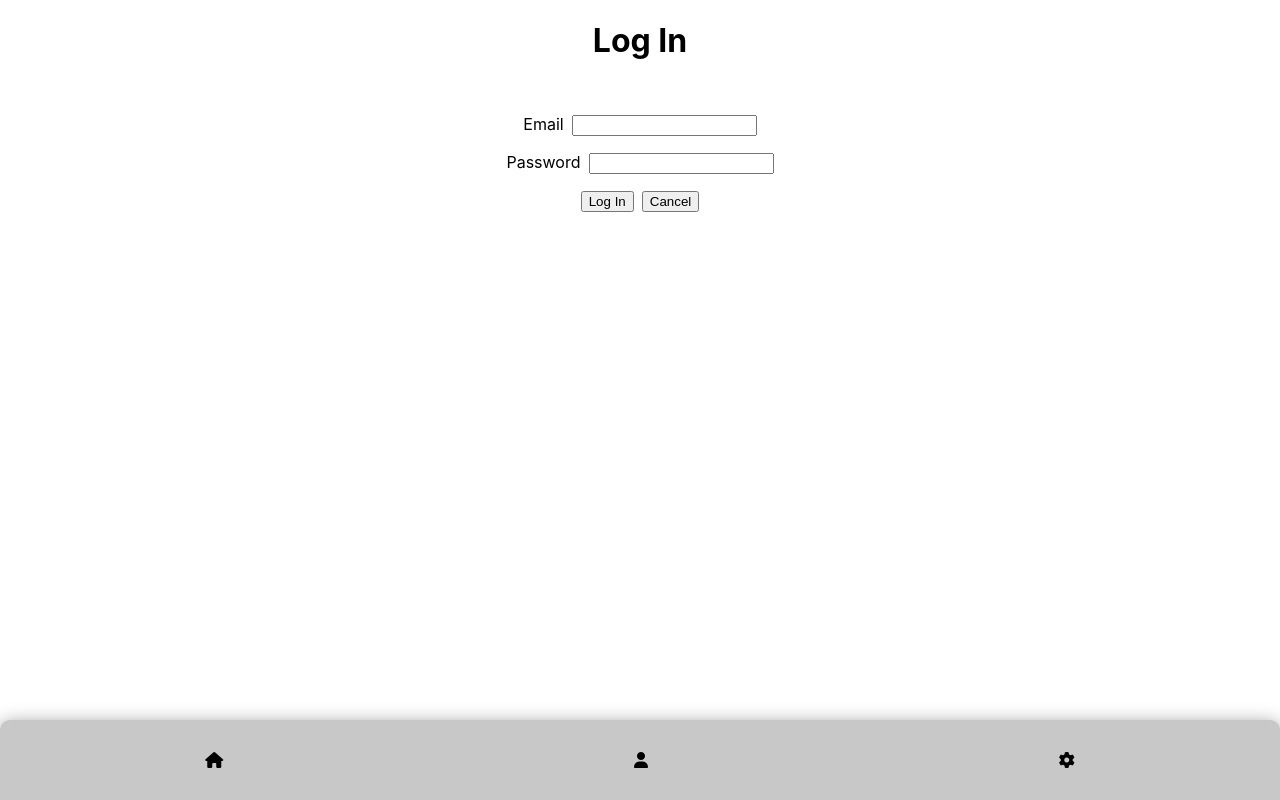
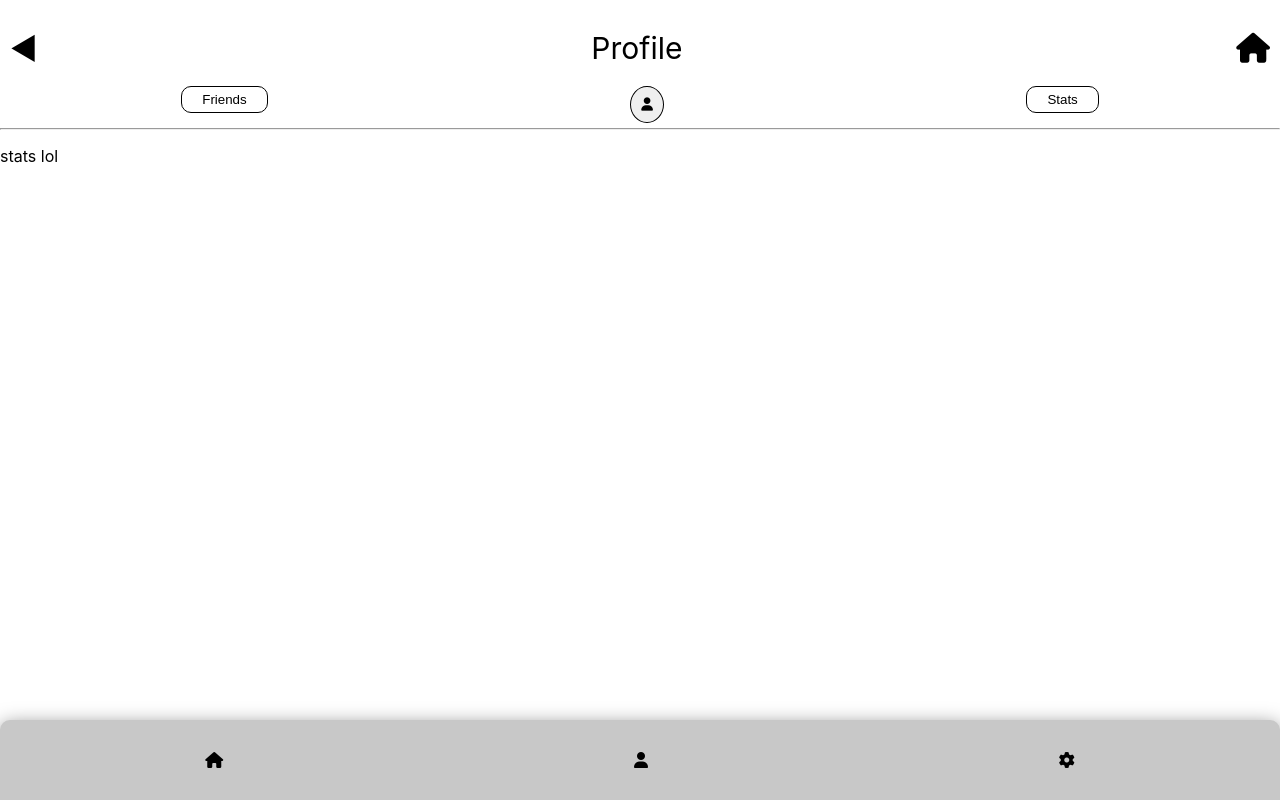
Before and after one commit to Cazier92/Money-Mania-Frontend, a React (Create React App) app: page /profile in a window 1280 px wide. Before the commit this address led to /login. Built offline with nearby package versions, Linux system fonts and the light colour scheme; no server answers.

Commit message:
add stats and friend cinditional rendering

```diff
--- a/src/App.jsx
+++ b/src/App.jsx
@@ -121,9 +121,9 @@ const App = () => {
         <Route
           path="/profile"
           element={
-            <ProtectedRoute>
+            // <ProtectedRoute>
               <Profile userProfile={userProfile}/>
-            </ProtectedRoute>
+            /* </ProtectedRoute> */
           }
         />
         <Route
--- a/src/pages/Profile/Profile.jsx
+++ b/src/pages/Profile/Profile.jsx
@@ -1,6 +1,17 @@
 import FriendCard from "../../components/FriendCard/FriendCard";
 import styles from './Profile.module.css'
+import { useState } from "react";
 const Profile = () => {
+
+  const [view, setView] = useState("stats")
+
+  function statView(){
+    setView("stats")
+  }
+  function friendView(){
+    setView("friend")
+  }
+
   return (
     <>
       <div className={styles.profileHeader}>
@@ -10,23 +21,28 @@ const Profile = () => {
       </div>
       <div className={styles.linkSection}>
         <p>
-          <button className={styles.linkHeader}>
+          <button className={styles.linkHeader} onClick={friendView}>
             Friends
           </button>
         </p>
         <p >
-          <button className={styles.profilePic}>
+          <button className={styles.profilePic} >
             <i id="bt-icon" class="fa-solid fa-user "></i>
           </button>
         </p>
         <p>
-          <button className={styles.linkHeader}>
+          <button className={styles.linkHeader} onClick={statView}>
             Stats
           </button>
         </p>
       </div>
       <hr />
+      {view === "friend" &&
       <FriendCard/>
+      }
+      {view === "stats" &&
+        <p>stats lol</p>
+      }
     </>
   );
 }
```
